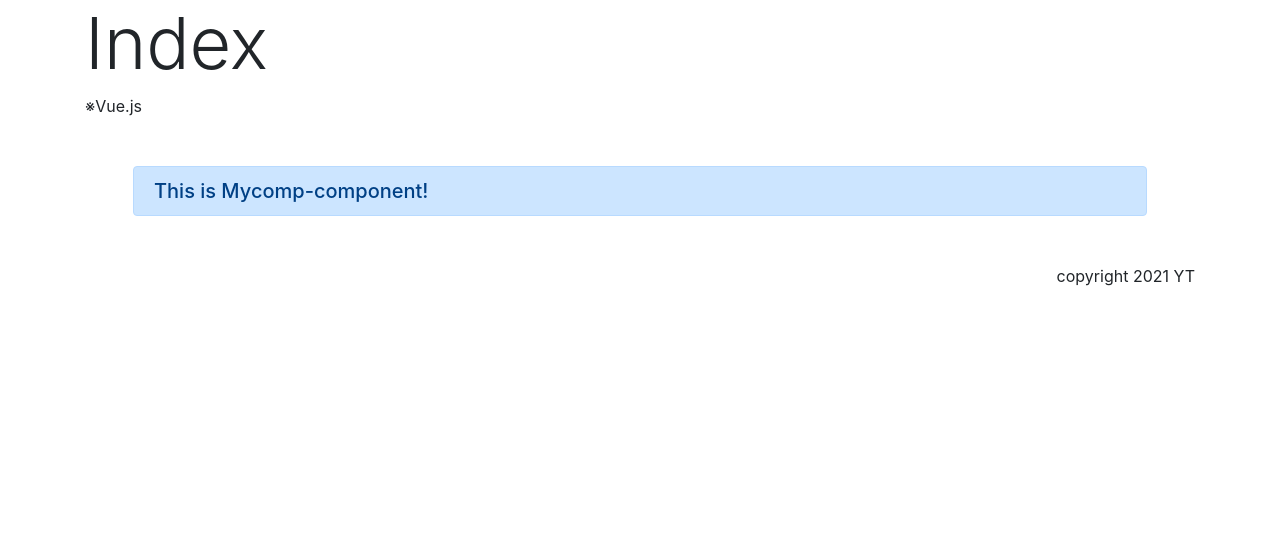
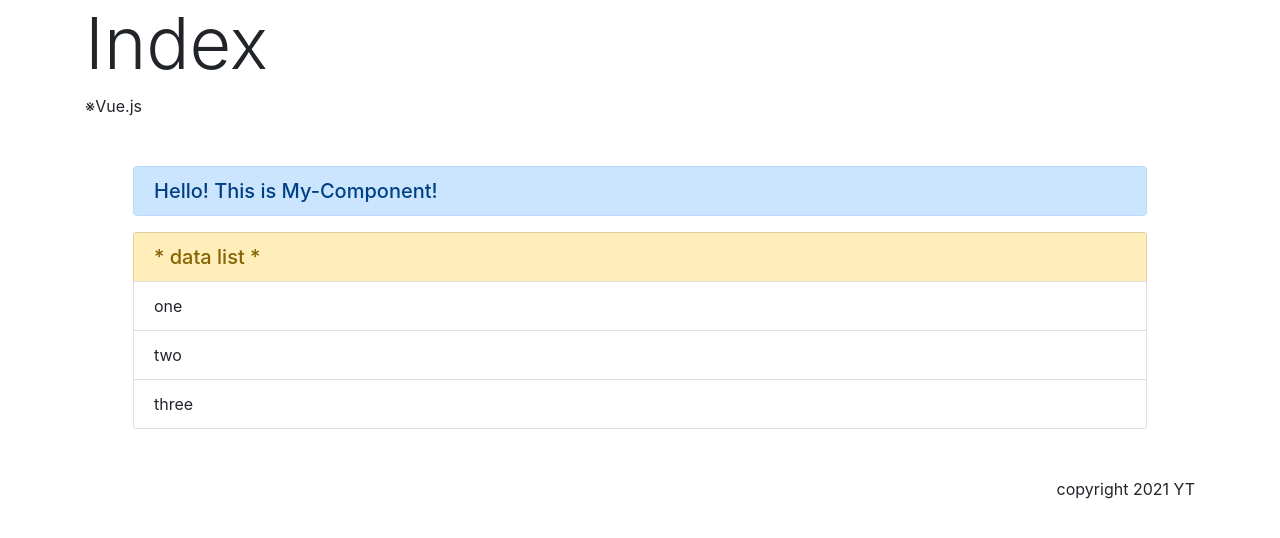
Before and after one commit to grasshopper-dev/flask_app_002, a Flask app: page / in a window 1280 px wide. Shown: the top 538 px of the page. Run offline with Flask 2, Linux system fonts and the light colour scheme; some libraries are stand-ins or nearby versions.

Commit message:
Flaskからデータ受け渡し

```diff
--- a/app.py
+++ b/app.py
@@ -6,7 +6,7 @@ app = Flask(__name__)
 
 @app.route('/', methods=['GET'])
 def index():
-    return render_template('index.html', title="Index", message='※Vue.js')
+    return render_template('index.html', title="Index", message='※Vue.js', data="['one','two','three']")
 
 @app.route('/', methods=['POST'])
 def form():
--- a/templates/index.html
+++ b/templates/index.html
@@ -19,19 +19,30 @@ Index
 <!-- mycomp's template -->
 {% raw %}
 <script type="text/x-template" id="mycomp-template">
-    <p class="alert alert-primary h5">
-        {{msg}}
-    </p>
+    <div>
+        <p class="alert alert-primary h5">
+            Hello! This is My-Component!
+        </p>
+        <ul class="list-group">
+            <li class="list-group-item list-group-item-warning h5">
+                * data list *
+            </li>
+            <li v-for="item in data" class="list-group-item">
+                {{item}}
+            </li>
+        </ul>
+    </div>
 </script>
 {% endraw %}
 
 <!-- Vue.js script -->
 <script>
+    var d = eval({{data|tojson}});
     // mycomp object
     Vue.component('mycomp',{
         template: '#mycomp-template',
         data:function(){
-            return { msg: "This is Mycomp-component!" }
+            return { data: d }
         }
     });
 
```
